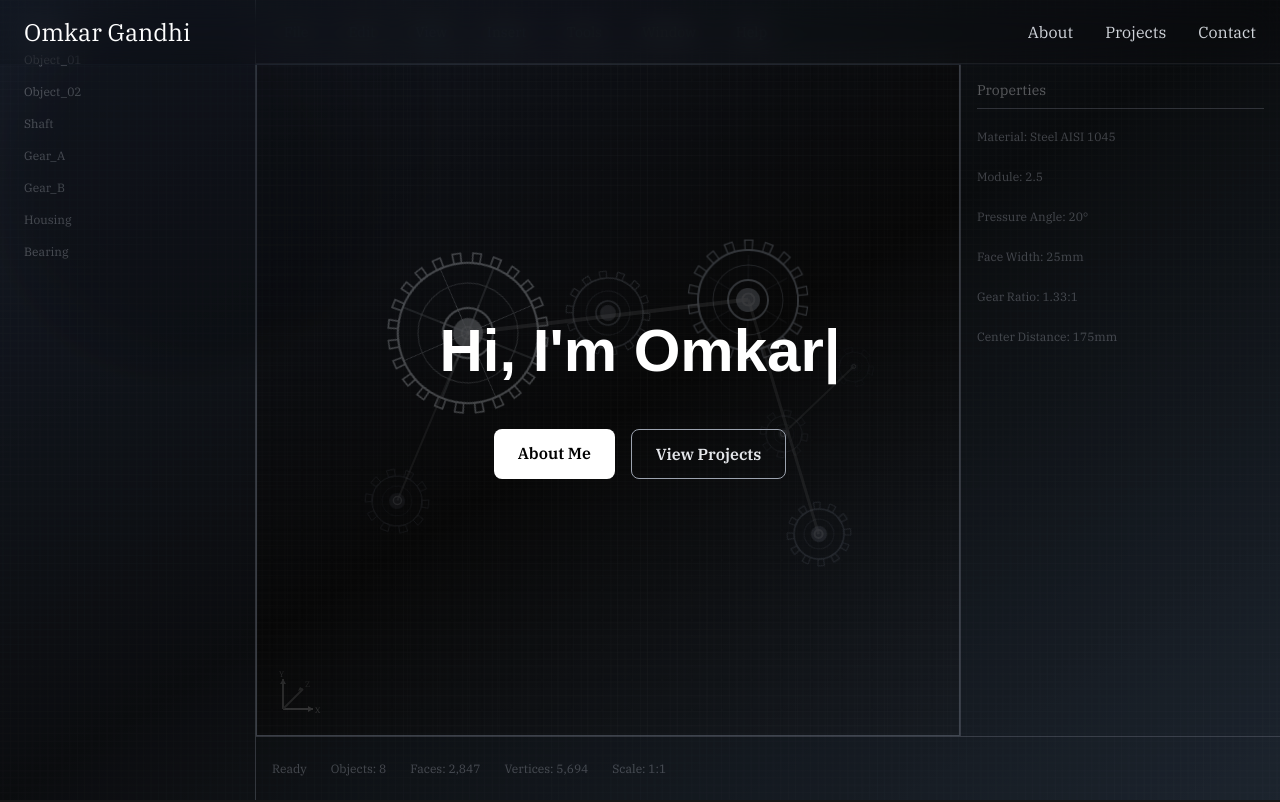
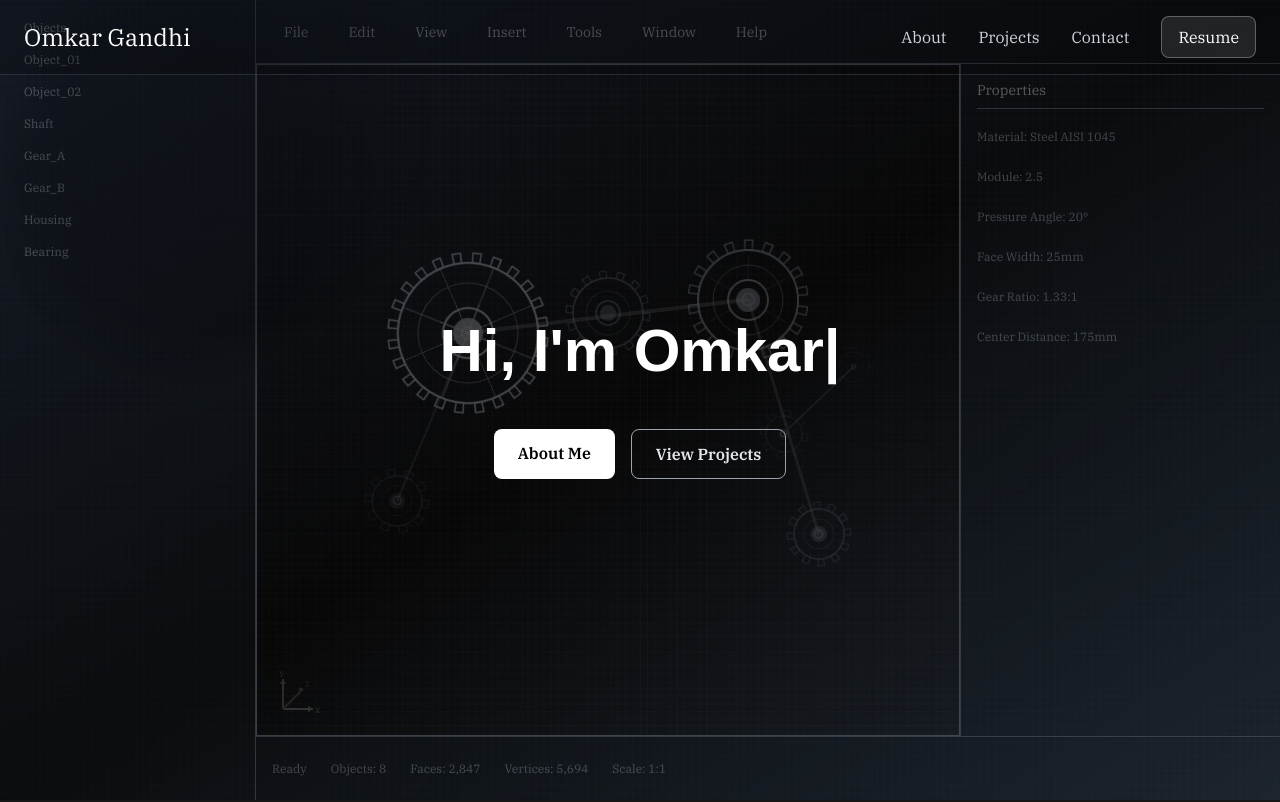
Before and after one commit to om2206/om-portfolio-25, a Next.js app: page / in a window 1280 px wide. Shown: the top 802 px of the page. Built offline with nearby package versions, Linux system fonts and the light colour scheme; a web font is replaced by a local one.

Commit message:
Add resume button to navigation bar - Added resume button linking to /resume.pdf in new tab - Button positioned on right side of navigation with transparent styling - Maintains consistency with overall transparent navigation theme - Opens resume PDF in new tab with proper security attributes

```diff
--- a/app/components/Hero.tsx
+++ b/app/components/Hero.tsx
@@ -205,8 +205,7 @@ const Hero = () => {
 
             <div className="grid grid-cols-1 md:grid-cols-2 lg:grid-cols-3 gap-8">
               {/* Hub-Carrier Project Card */}
-              <div
-              >
+              <div>
                 <ProjectCard
                   title="Hub-Carrier Module"
                   summary="Preload system, rotary sealing, and structural optimization for a lightweight, high-efficiency drivetrain module."
--- a/app/components/Navigation.tsx
+++ b/app/components/Navigation.tsx
@@ -1,15 +1,27 @@
 'use client';
 
-import React from 'react';
+import React, { useState, useEffect } from 'react';
 
 const Navigation = () => {
+  const [isVisible, setIsVisible] = useState(false);
+
+  useEffect(() => {
+    // Delay navigation appearance to sync with typewriter effect
+    const timer = setTimeout(() => {
+      setIsVisible(true);
+    }, 1000); // Adjust timing to match your typewriter effect
+
+    return () => clearTimeout(timer);
+  }, []);
+
   return (
-    <nav className="fixed top-0 left-0 right-0 z-50 bg-black/10 backdrop-blur-lg border-b border-gray-800/20">
+    <nav className={`fixed top-0 left-0 right-0 z-50 bg-black/20 border-b border-gray-500/30 transition-opacity duration-1000 ${isVisible ? 'opacity-100' : 'opacity-0'}`}>
       <div className="container mx-auto px-6 py-4">
         <div className="flex items-center justify-between">
           <a href="/" className="text-2xl text-white font-ibm-plex-serif hover:text-gray-300 transition-colors">
             Omkar Gandhi
           </a>
+          <div className="flex items-center space-x-8">
             <div className="hidden md:flex space-x-8">
               <a href="#about" className="text-gray-300 hover:text-white transition-colors font-ibm-plex-serif">
                 About
@@ -21,6 +33,15 @@ const Navigation = () => {
                 Contact
               </a>
             </div>
+            <a
+              href="/resume.pdf"
+              target="_blank"
+              rel="noopener noreferrer"
+              className="px-4 py-2 bg-white/10 border border-gray-400/50 text-white rounded-lg hover:bg-white/20 hover:border-gray-300 transition-all duration-300 font-ibm-plex-serif"
+            >
+              Resume
+            </a>
+          </div>
         </div>
       </div>
     </nav>
```
Lines whose indentation alone changed are shown as unchanged.
